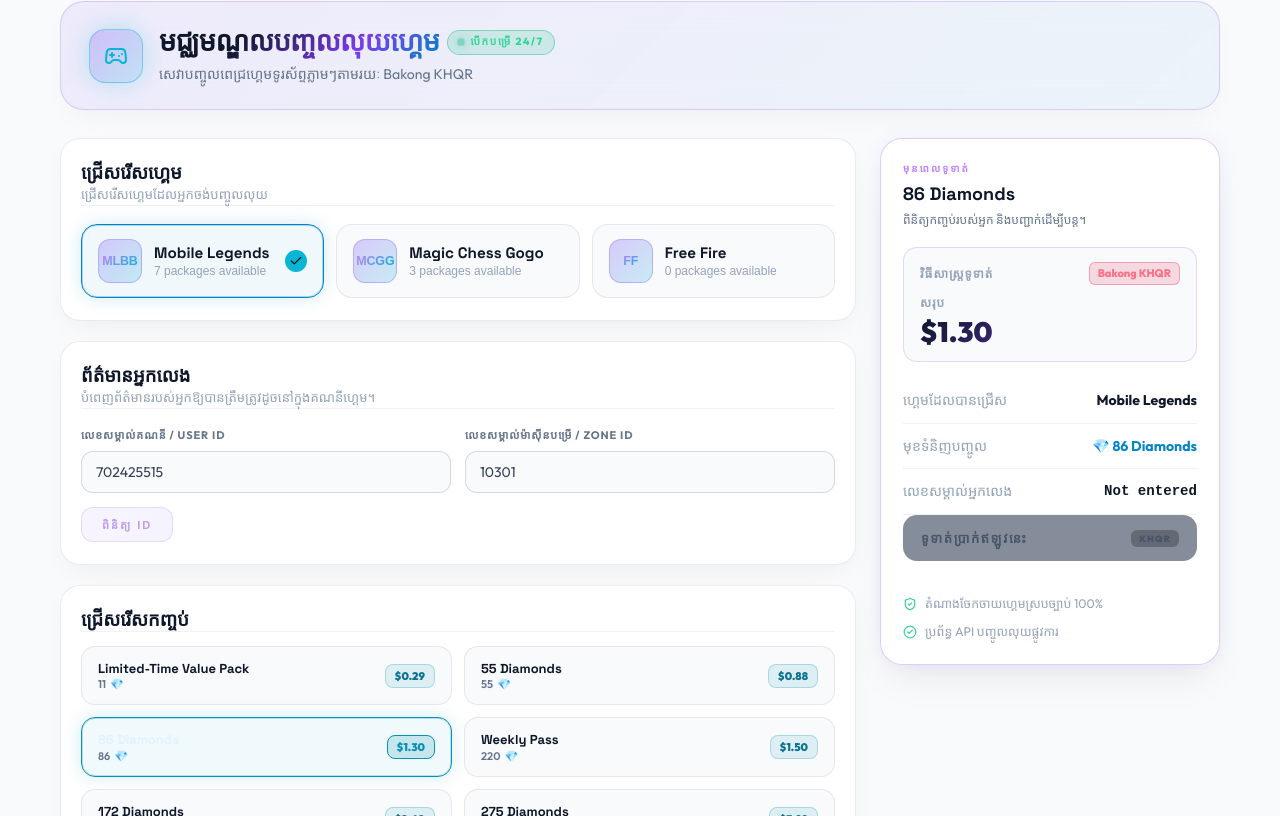
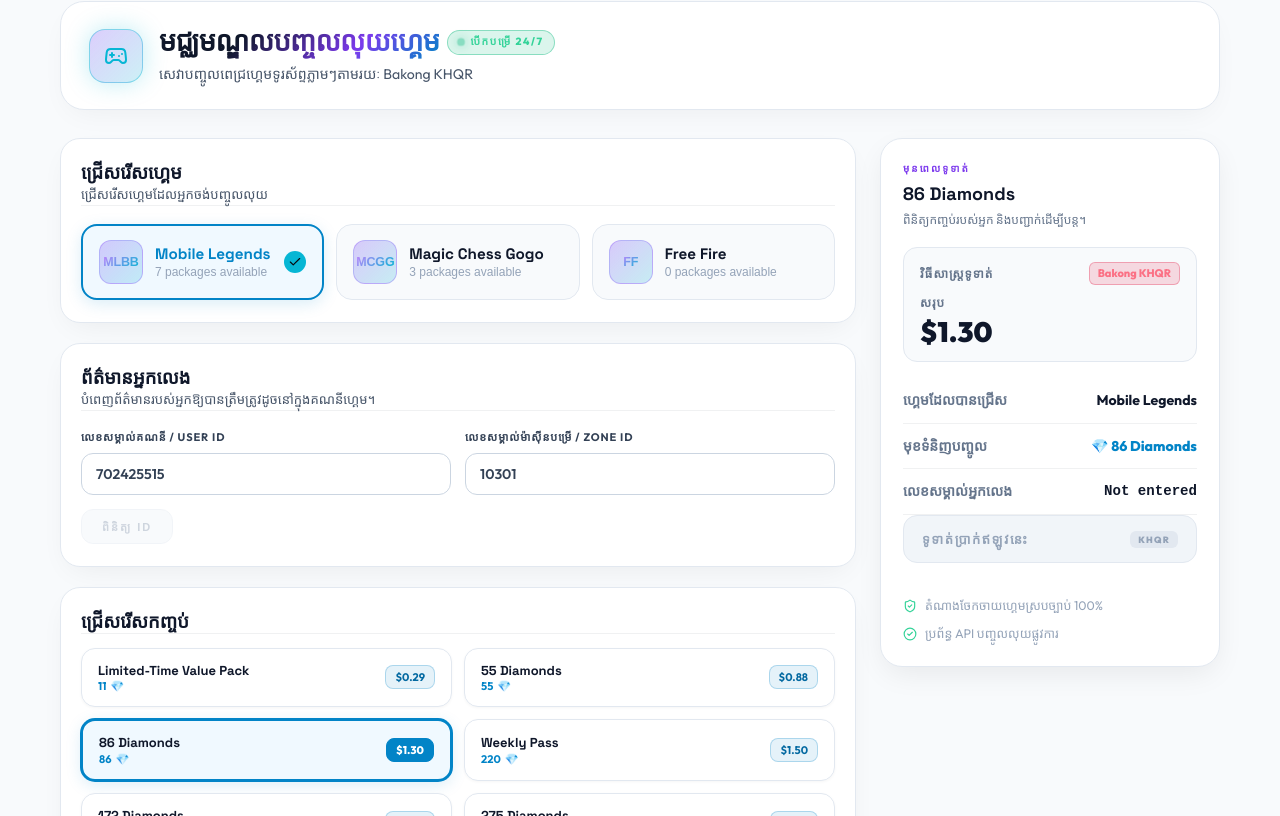
Before and after one commit to Reizz007/ecommerce, a React (Vite) app: page / in a window 1280 px wide. Shown: the part 1224-2040 px from the top of the page. Built offline with nearby package versions, Linux system fonts and the light colour scheme; no server answers.

Commit message:
fix: update footer with real store information and polish light mode theme

```diff
--- a/public/i18n/en.json
+++ b/public/i18n/en.json
@@ -129,5 +129,20 @@
   "account_tab_licenses": "Licenses & Downloads",
   "account_badge_active": "ACTIVE",
   "account_create_key_btn": "Generate New Key",
-  "trust_marquee_label": "TRUSTED BY 185,000+ DEVELOPERS, CREATORS, AND INNOVATION LABS"
+  "trust_marquee_label": "TRUSTED BY 185,000+ DEVELOPERS, CREATORS, AND INNOVATION LABS",
+  "footer_col_topup": "Game Top-Up",
+  "footer_col_tools": "AI Tools & Software",
+  "footer_col_support": "Orders & Support",
+  "footer_topup_mlbb": "Mobile Legends: Bang Bang",
+  "footer_topup_chess": "Magic Chess Go Go",
+  "footer_topup_freefire": "Free Fire Diamonds",
+  "footer_topup_khqr": "Instant Bakong KHQR Reload",
+  "footer_tools_lifetime": "Perpetual AI Licenses",
+  "footer_tools_api": "Developer API Access",
+  "footer_tools_browse": "Browse Tools Catalog →",
+  "footer_support_cart": "Shopping Cart & Checkout",
+  "footer_support_delivery": "24/7 Automated Instant Delivery",
+  "footer_support_khqr": "Bakong KHQR National Payment",
+  "footer_support_telegram": "Telegram Support (@dyzzstore_bot)",
+  "footer_support_email": "Official Email (admin@dyzzstore.com)"
 }
--- a/src/components/TopupShop.css
+++ b/src/components/TopupShop.css
@@ -13,6 +13,7 @@ section.topup-site-section {
   box-sizing: border-box;
   overflow-x: clip;
   overflow-x: hidden;
+  scroll-margin-top: 85px;
 }
 
 .topup-container {
@@ -1357,8 +1358,8 @@ section.topup-site-section {
    -------------------------------------------------------------------------- */
 [data-theme="light"] .topup-header-bar,
 .light-theme .topup-header-bar {
-  background: linear-gradient(135deg, rgba(124, 58, 237, 0.08) 0%, rgba(2, 132, 199, 0.05) 100%);
-  border: 1px solid rgba(124, 58, 237, 0.2);
+  background: #ffffff;
+  border: 1px solid #e2e8f0;
   box-shadow: 0 10px 30px -10px rgba(0, 0, 0, 0.06);
 }
 
@@ -1367,6 +1368,11 @@ section.topup-site-section {
   background: linear-gradient(135deg, #0f172a 30%, #7c3aed 70%, #0284c7 100%);
   -webkit-background-clip: text;
   -webkit-text-fill-color: transparent;
+}
+
+[data-theme="light"] .topup-subtitle,
+.light-theme .topup-subtitle {
+  color: #475569 !important;
 }
 
 [data-theme="light"] .topup-nav-tabs,
@@ -1397,13 +1403,18 @@ section.topup-site-section {
 [data-theme="light"] .topup-card,
 .light-theme .topup-card {
   background: #ffffff;
-  border: 1px solid rgba(15, 23, 42, 0.08);
+  border: 1px solid #e2e8f0;
   box-shadow: 0 10px 30px -10px rgba(0, 0, 0, 0.07);
 }
 
 [data-theme="light"] .step-title,
 .light-theme .step-title {
-  color: #0f172a;
+  color: #0f172a !important;
+}
+
+[data-theme="light"] .step-desc,
+.light-theme .step-desc {
+  color: #475569 !important;
 }
 
 [data-theme="light"] .topup-step-indicator,
@@ -1414,7 +1425,7 @@ section.topup-site-section {
 [data-theme="light"] .topup-game-card,
 .light-theme .topup-game-card {
   background: #f8fafc;
-  border: 1px solid rgba(15, 23, 42, 0.08);
+  border: 1px solid #e2e8f0;
 }
 
 [data-theme="light"] .topup-game-card:hover,
@@ -1426,94 +1437,141 @@ section.topup-site-section {
 
 [data-theme="light"] .topup-game-card.selected,
 .light-theme .topup-game-card.selected {
-  background: rgba(2, 132, 199, 0.06);
-  border-color: #0284c7;
-  box-shadow: 0 0 18px rgba(2, 132, 199, 0.18), inset 0 0 0 1px rgba(2, 132, 199, 0.3);
+  background: #f0f9ff !important;
+  border: 2px solid #0284c7 !important;
+  box-shadow: 0 4px 16px rgba(2, 132, 199, 0.15) !important;
 }
 
 [data-theme="light"] .topup-game-name,
 .light-theme .topup-game-name {
-  color: #0f172a;
+  color: #0f172a !important;
+  font-weight: 700;
+}
+
+[data-theme="light"] .topup-game-card.selected .topup-game-name,
+.light-theme .topup-game-card.selected .topup-game-name {
+  color: #0284c7 !important;
+  font-weight: 800;
+}
+
+[data-theme="light"] .topup-game-packages-count,
+.light-theme .topup-game-packages-count {
+  color: #64748b !important;
+}
+
+[data-theme="light"] .topup-game-card.selected .topup-game-packages-count,
+.light-theme .topup-game-card.selected .topup-game-packages-count {
+  color: #0369a1 !important;
+}
+
+[data-theme="light"] .topup-field-label,
+.light-theme .topup-field-label {
+  color: #334155 !important;
+  font-weight: 700 !important;
 }
 
 [data-theme="light"] .topup-text-input,
 .light-theme .topup-text-input {
-  background: #f8fafc;
-  border: 1px solid rgba(15, 23, 42, 0.15);
-  color: #0f172a;
+  background: #ffffff !important;
+  border: 1.5px solid #cbd5e1 !important;
+  color: #0f172a !important;
+  font-weight: 600;
 }
 
 [data-theme="light"] .topup-text-input:focus,
 .light-theme .topup-text-input:focus {
   background: #ffffff;
-  border-color: #0284c7;
-  box-shadow: 0 0 0 3px rgba(2, 132, 199, 0.15);
+  border-color: #7c3aed !important;
+  box-shadow: 0 0 0 3px rgba(124, 58, 237, 0.15) !important;
 }
 
 [data-theme="light"] .topup-verify-btn,
 .light-theme .topup-verify-btn {
-  background: linear-gradient(135deg, rgba(124, 58, 237, 0.12), rgba(99, 102, 241, 0.16));
-  border: 1px solid rgba(124, 58, 237, 0.35);
-  color: #6d28d9;
+  background: linear-gradient(135deg, #7c3aed, #6366f1) !important;
+  border: none !important;
+  color: #ffffff !important;
+  font-weight: 800 !important;
+  box-shadow: 0 2px 8px rgba(124, 58, 237, 0.25) !important;
 }
 
 [data-theme="light"] .topup-verify-btn:hover:not(:disabled),
 .light-theme .topup-verify-btn:hover:not(:disabled) {
-  background: linear-gradient(135deg, rgba(124, 58, 237, 0.2), rgba(99, 102, 241, 0.25));
-  border-color: #6d28d9;
-  color: #5b21b6;
+  background: linear-gradient(135deg, #6d28d9, #4f46e5) !important;
+  box-shadow: 0 4px 14px rgba(124, 58, 237, 0.35) !important;
+}
+
+[data-theme="light"] .topup-verify-btn:disabled,
+.light-theme .topup-verify-btn:disabled {
+  background: #f1f5f9 !important;
+  color: #94a3b8 !important;
+  border: 1px solid #e2e8f0 !important;
+  box-shadow: none !important;
 }
 
 [data-theme="light"] .topup-package-row,
 .light-theme .topup-package-row,
 [data-theme="light"] .topup-package-card,
 .light-theme .topup-package-card {
-  background: #f8fafc;
-  border: 1px solid rgba(15, 23, 42, 0.08);
+  background: #ffffff !important;
+  border: 1px solid #e2e8f0 !important;
+  box-shadow: 0 1px 3px rgba(0, 0, 0, 0.04);
 }
 
 [data-theme="light"] .topup-package-row:hover,
 .light-theme .topup-package-row:hover,
 [data-theme="light"] .topup-package-card:hover,
 .light-theme .topup-package-card:hover {
-  background: #ffffff;
-  border-color: #0891b2;
-  box-shadow: 0 4px 14px rgba(8, 145, 178, 0.12);
-}
-
+  background: #ffffff !important;
+  border-color: #0284c7 !important;
+  box-shadow: 0 4px 14px rgba(2, 132, 199, 0.12) !important;
+}
+
+/* SELECTED PACKAGE CARD - High Contrast & Crystal Clear Text */
 [data-theme="light"] .topup-package-row.selected,
 .light-theme .topup-package-row.selected,
 [data-theme="light"] .topup-package-card.selected,
 .light-theme .topup-package-card.selected {
-  background: rgba(8, 145, 178, 0.06);
-  border-color: #0891b2;
-  box-shadow: 0 0 18px rgba(8, 145, 178, 0.18), inset 0 0 0 1px rgba(8, 145, 178, 0.25);
+  background: #f0f9ff !important;
+  border: 2px solid #0284c7 !important;
+  box-shadow: 0 0 0 1px #0284c7, 0 4px 16px rgba(2, 132, 199, 0.15) !important;
 }
 
 [data-theme="light"] .topup-package-row-name,
-.light-theme .topup-package-row-name {
-  color: #0f172a;
+.light-theme .topup-package-row-name,
+[data-theme="light"] .topup-package-row.selected .topup-package-row-name,
+.light-theme .topup-package-row.selected .topup-package-row-name,
+[data-theme="light"] .topup-package-card.selected .topup-package-row-name,
+.light-theme .topup-package-card.selected .topup-package-row-name {
+  color: #0f172a !important;
+  font-weight: 800 !important;
 }
 
 [data-theme="light"] .topup-diamond-num,
-.light-theme .topup-diamond-num {
-  color: #64748b;
+.light-theme .topup-diamond-num,
+[data-theme="light"] .topup-package-row.selected .topup-diamond-num,
+.light-theme .topup-package-row.selected .topup-diamond-num,
+[data-theme="light"] .topup-package-card.selected .topup-diamond-num,
+.light-theme .topup-package-card.selected .topup-diamond-num {
+  color: #0284c7 !important;
+  font-weight: 700 !important;
 }
 
 [data-theme="light"] .topup-package-price-pill,
 .light-theme .topup-package-price-pill {
-  background: rgba(8, 145, 178, 0.1);
-  border: 1px solid rgba(8, 145, 178, 0.25);
-  color: #0e7490;
+  background: rgba(2, 132, 199, 0.1) !important;
+  border: 1px solid rgba(2, 132, 199, 0.25) !important;
+  color: #0369a1 !important;
+  font-weight: 700 !important;
 }
 
 [data-theme="light"] .topup-package-row.selected .topup-package-price-pill,
 .light-theme .topup-package-row.selected .topup-package-price-pill,
 [data-theme="light"] .topup-package-card.selected .topup-package-price-pill,
 .light-theme .topup-package-card.selected .topup-package-price-pill {
-  background: rgba(8, 145, 178, 0.18);
-  border-color: #0891b2;
-  color: #0891b2;
+  background: #0284c7 !important;
+  border-color: #0284c7 !important;
+  color: #ffffff !important;
+  font-weight: 800 !important;
 }
 
 [data-theme="light"] .topup-payment-card,
@@ -1536,9 +1594,9 @@ section.topup-site-section {
 
 [data-theme="light"] .topup-summary-box,
 .light-theme .topup-summary-box {
-  background: #ffffff;
-  border: 1px solid rgba(124, 58, 237, 0.25);
-  box-shadow: 0 20px 40px -10px rgba(0, 0, 0, 0.08), 0 0 25px rgba(124, 58, 237, 0.05);
+  background: #ffffff !important;
+  border: 1px solid #e2e8f0 !important;
+  box-shadow: 0 10px 30px -5px rgba(0, 0, 0, 0.08) !important;
 }
 
 [data-theme="light"] .topup-summary-header,
@@ -1556,9 +1614,16 @@ section.topup-site-section {
   border-bottom: 1px solid rgba(15, 23, 42, 0.06);
 }
 
+[data-theme="light"] .topup-summary-label,
+.light-theme .topup-summary-label {
+  color: #64748b !important;
+  font-weight: 600 !important;
+}
+
 [data-theme="light"] .topup-summary-val,
 .light-theme .topup-summary-val {
-  color: #0f172a;
+  color: #0f172a !important;
+  font-weight: 700 !important;
 }
 
 [data-theme="light"] .topup-summary-val.game-val,
@@ -1568,7 +1633,8 @@ section.topup-site-section {
 
 [data-theme="light"] .topup-summary-val.diamond-val,
 .light-theme .topup-summary-val.diamond-val {
-  color: #0284c7;
+  color: #0284c7 !important;
+  font-weight: 800 !important;
 }
 
 [data-theme="light"] .topup-summary-total-card,
@@ -1577,32 +1643,81 @@ section.topup-site-section {
   border: 1px solid rgba(124, 58, 237, 0.18);
 }
 
+[data-theme="light"] .topup-aside-tag,
+.light-theme .topup-aside-tag {
+  color: #7c3aed !important;
+  font-weight: 800 !important;
+}
+
 [data-theme="light"] .topup-aside-sel,
 .light-theme .topup-aside-sel {
-  color: #0f172a;
+  color: #0f172a !important;
+  font-weight: 800 !important;
 }
 
 [data-theme="light"] .topup-aside-hint,
 .light-theme .topup-aside-hint {
-  color: #64748b;
+  color: #64748b !important;
 }
 
 [data-theme="light"] .topup-total-box,
 .light-theme .topup-total-box {
-  background: #f8fafc;
-  border: 1px solid rgba(124, 58, 237, 0.18);
+  background: #f8fafc !important;
+  border: 1px solid #e2e8f0 !important;
+}
+
+[data-theme="light"] .topup-total-label,
+.light-theme .topup-total-label {
+  color: #64748b !important;
+  font-weight: 700 !important;
 }
 
 [data-theme="light"] .topup-total-price,
 .light-theme .topup-total-price {
-  background: linear-gradient(135deg, #0f172a, #7c3aed);
-  -webkit-background-clip: text;
-  -webkit-text-fill-color: transparent;
+  color: #0f172a !important;
+  background: none !important;
+  -webkit-text-fill-color: initial !important;
+  font-weight: 900 !important;
 }
 
 [data-theme="light"] .topup-price-number,
 .light-theme .topup-price-number {
   color: #0f172a;
+}
+
+/* Pay Now Button in Light Mode */
+[data-theme="light"] .topup-pay-btn,
+.light-theme .topup-pay-btn {
+  background: linear-gradient(135deg, #7c3aed, #0284c7) !important;
+  color: #ffffff !important;
+  font-weight: 900 !important;
+  box-shadow: 0 6px 20px rgba(124, 58, 237, 0.3) !important;
+}
+
+[data-theme="light"] .topup-pay-btn:hover:not(:disabled),
+.light-theme .topup-pay-btn:hover:not(:disabled) {
+  background: linear-gradient(135deg, #6d28d9, #0369a1) !important;
+  box-shadow: 0 8px 25px rgba(124, 58, 237, 0.4) !important;
+}
+
+[data-theme="light"] .topup-pay-btn:disabled,
+.light-theme .topup-pay-btn:disabled {
+  background: #f1f5f9 !important;
+  color: #94a3b8 !important;
+  border: 1px solid #e2e8f0 !important;
+  box-shadow: none !important;
+}
+
+[data-theme="light"] .topup-pay-badge,
+.light-theme .topup-pay-badge {
+  background: rgba(255, 255, 255, 0.25) !important;
+  color: #ffffff !important;
+}
+
+[data-theme="light"] .topup-pay-btn:disabled .topup-pay-badge,
+.light-theme .topup-pay-btn:disabled .topup-pay-badge {
+  background: #e2e8f0 !important;
+  color: #94a3b8 !important;
 }
 
 [data-theme="light"] .topup-mobile-floating-bar,
```
Also changed, not shown: public/i18n/kh.json (+16 -1 lines), public/i18n/zh.json (+16 -1 lines), src/components/Footer.jsx (+58 -61 lines), src/index.css.
